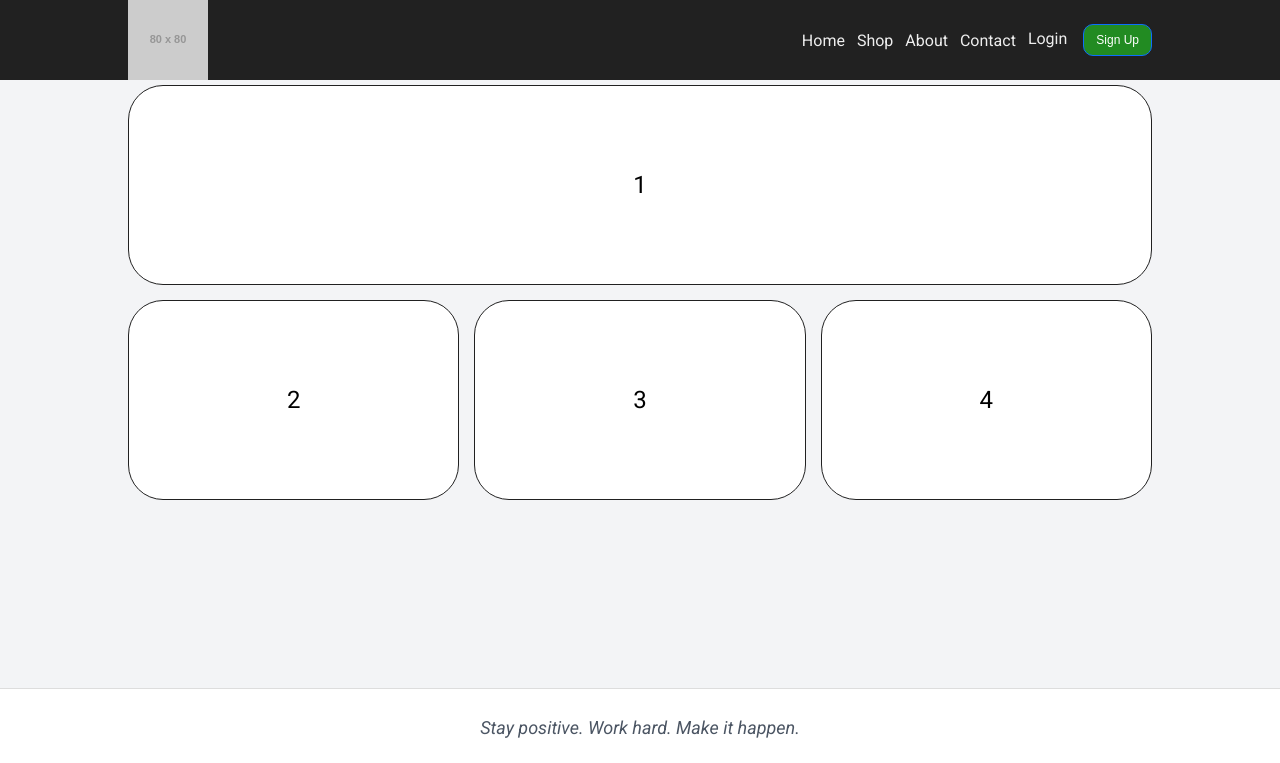
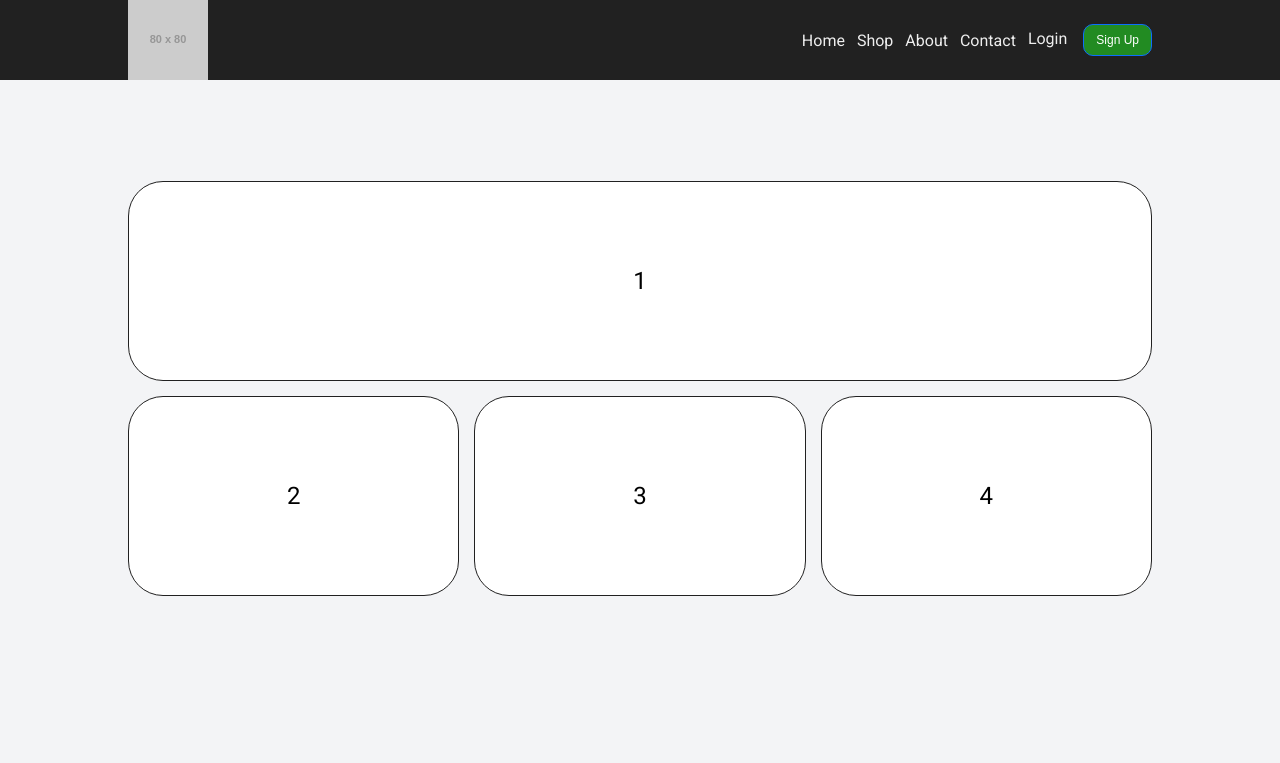
Before and after one commit to DPxRoberts/web_dev, a plain HTML site: page CSS-Projects/Grid-Projects/Grid-and-Flexbox-Projects/Grid-Flexbox-Project-1.html in a window 1280 px wide. Shown: the top 763 px of the page. Drawn offline with Linux system fonts and the light colour scheme; placeholder pictures from the web are drawn by us.

Commit message:
Changed value on main element to show 100vh on height.

```diff
--- a/CSS-Projects/Grid-Projects/Grid-and-Flexbox-Projects/css/Grid-Flexbox-Project-1.css
+++ b/CSS-Projects/Grid-Projects/Grid-and-Flexbox-Projects/css/Grid-Flexbox-Project-1.css
@@ -87,7 +87,7 @@ nav ul.nav-links a:hover,
 
 main {
   padding-top: 2rem;
-  height: 76vh;
+  height: 100vh;
 }
 
 .container {
```
